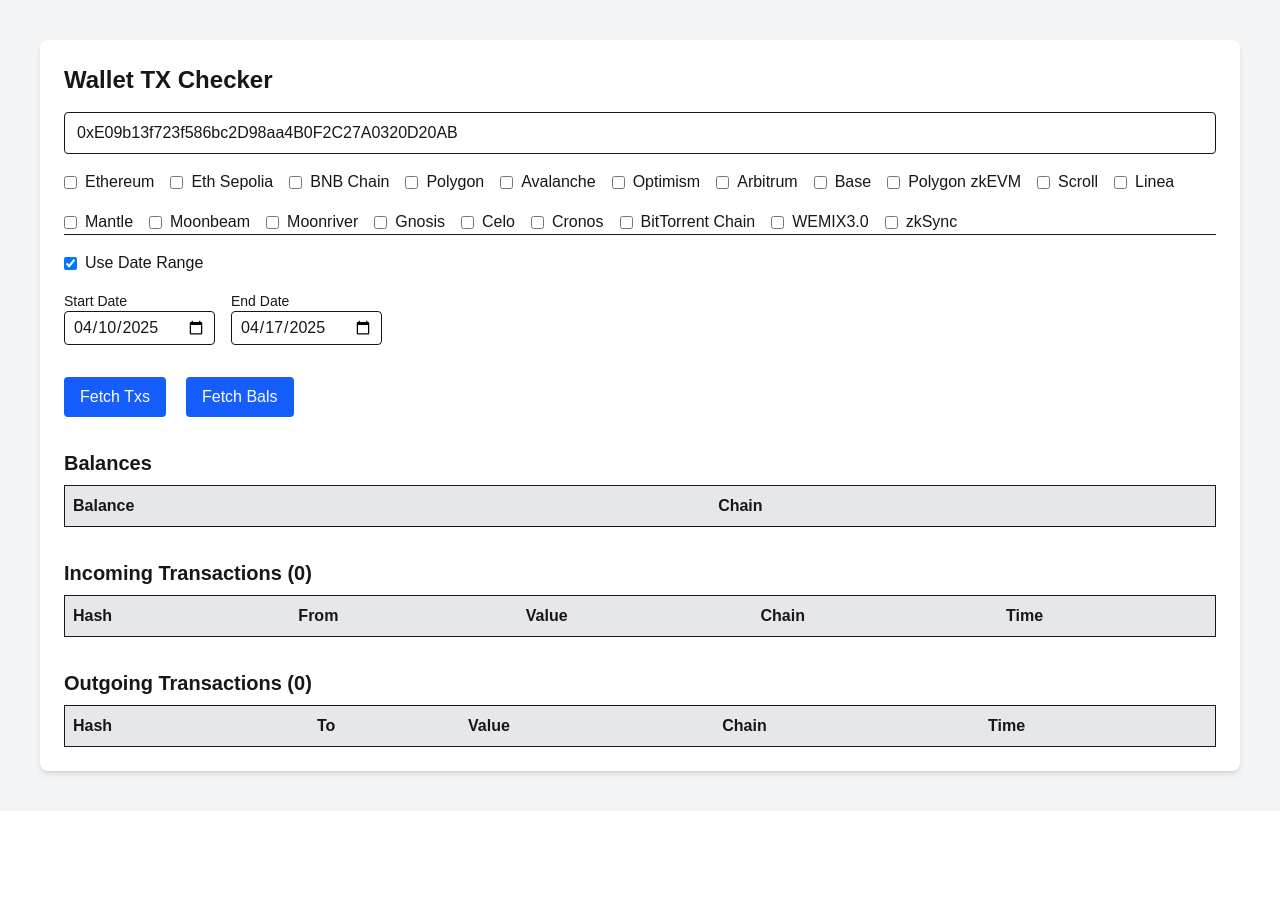
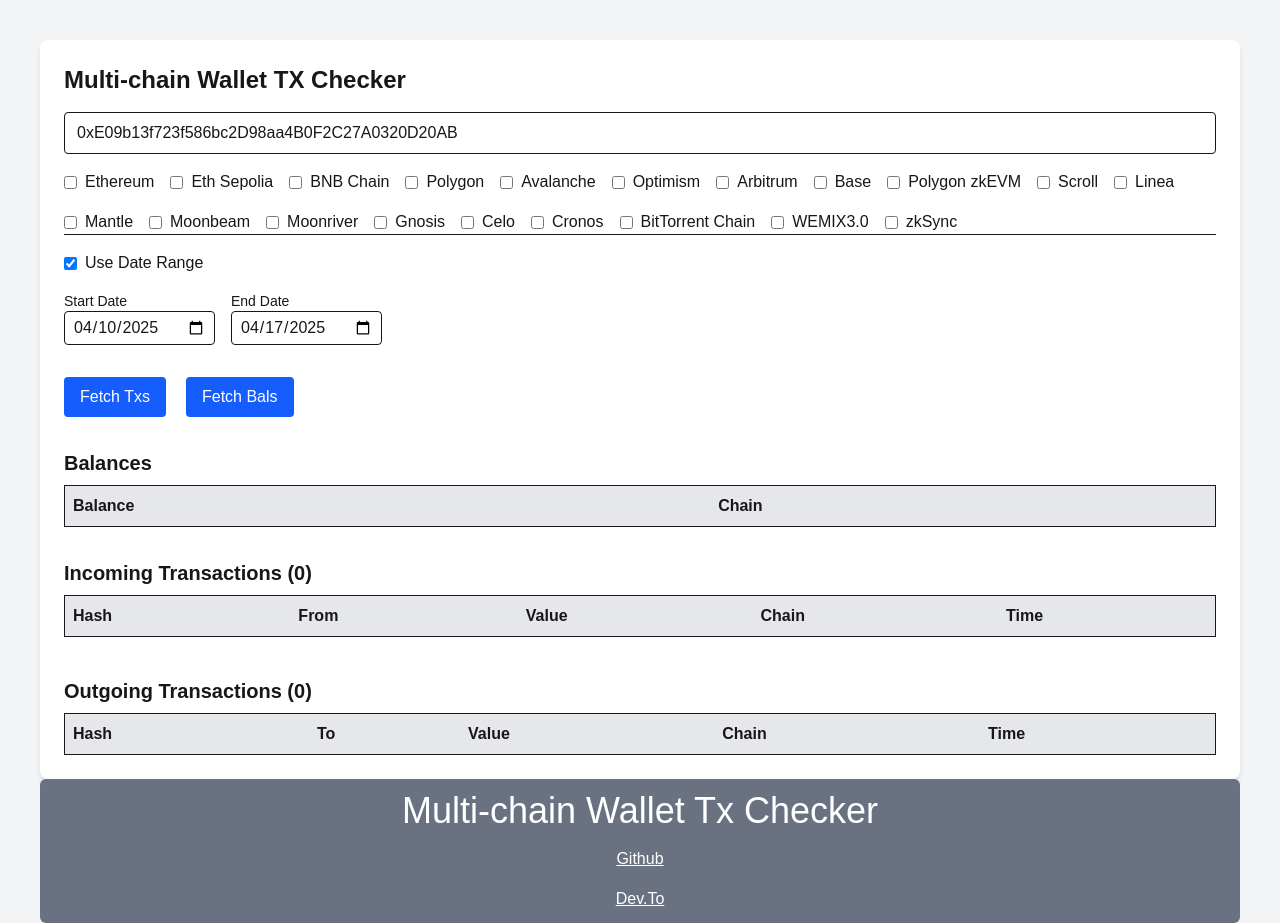
Before and after one commit to AbdulrazaqAS/multichain-wallet-tx-checker, a Next.js app: page / in a window 1280 px wide. Before the commit the page ends 811 px from the top, so only its background shows below. Built offline with nearby package versions, Linux system fonts and the light colour scheme.

Commit message:
ui updates, added footer

```diff
--- a/src/components/ChainSelector.jsx
+++ b/src/components/ChainSelector.jsx
@@ -21,7 +21,7 @@ export default function ChainSelector({ selectedChains, onSelectedChainsChange }
           </label>
         ))}
       </div>
-      {selectedChains.length > 5 && <p className="text-orange-500">Please select fewer chains to avoid reaching max API capacity</p>}
+      {selectedChains.length > 5 && <p className="text-orange-500">If fetching txs, please select fewer chains to avoid reaching max API capacity.</p>}
     </div>
   );
 }
--- a/src/components/DateRangeToggle.jsx
+++ b/src/components/DateRangeToggle.jsx
@@ -67,7 +67,7 @@ export default function DateRangeToggle({ onChange }) {
           </div>
         </div>
       )}
-      {!enabled && <p className="text-orange-500">Please select date range to avoid reaching max API capacity</p>}
+      {!enabled && <p className="text-orange-500">If fetching txs, please add date range to avoid reaching max API capacity</p>}
     </div>
   );
 }
--- /dev/null
+++ b/src/components/Footer.jsx
@@ -0,0 +1,14 @@
+const GITHUB_REPO_URL = "https://github.com/AbdulrazaqAS/multichain-wallet-tx-checker.git";
+const DEVTO_URL = "https://dev.to/abdulrazaqas";
+
+export default function Footer(){
+    return (
+        <footer className="h-max bg-gray-500 rounded-md py-3 text-white">
+            <ul className="flex flex-col flex-wrap gap-y-4 items-center">
+                <li className="text-4xl">Multi-chain Wallet Tx Checker</li>
+                <li><a href={GITHUB_REPO_URL} target='_blank' rel="noreferrer noopener" className="underline">Github</a></li>
+                <li><a href={DEVTO_URL} target='_blank' rel="noreferrer noopener" className="underline">Dev.To</a></li>
+            </ul>
+        </footer>
+    )
+}
--- a/src/pages/api/fetchBalances.js
+++ b/src/pages/api/fetchBalances.js
@@ -35,13 +35,10 @@ export default async function handler(req, res) {
       console.error(`Error on chain ${chain}:`, error.message);
       results.push("-1");
     }
-    console.log("Chain index:", i, (i + 1) % 5 === 0);
+
     // Delay after every 5 requests (max api calls/sec in etherscan for free tier)
     if ((+i + 1) % 5 === 0) {
-      const start = Date.now();
-      await wait(1050);
-      const end = Date.now();
-      console.log("Waited for ", (end-start)/1000, "s while fetching balances");
+      await wait(1010);
     }
   }
 
--- a/src/pages/api/fetchTransactions.js
+++ b/src/pages/api/fetchTransactions.js
@@ -41,7 +41,7 @@ export default async function handler(req, res) {
       }
       // Delay after every 5 requests (max api calls/sec in etherscan for free tier)
       if ((+i + 1) % 5 === 0) {
-        await wait(1050);
+        await wait(1010);
       }
     }
 
--- a/src/pages/api/getBlockNumberByTimestamp.js
+++ b/src/pages/api/getBlockNumberByTimestamp.js
@@ -34,7 +34,7 @@ export default async function handler(req, res) {
 
       // Delay after every 5 requests (max api calls/sec in etherscan for free tier)
       if ((+i + 1) % 5 === 0) {
-        await wait(1050);
+        await wait(1010);
       }
     }
 
--- a/src/pages/index.js
+++ b/src/pages/index.js
@@ -4,6 +4,7 @@ import { CHAINS } from "@/utils/chainMap";
 import ChainSelector from "@/components/ChainSelector";
 import DateRangeToggle from "@/components/DateRangeToggle";
 import ErrorMessage from "@/components/ErrorMessage";
+import Footer from "@/components/Footer";
 
 function getExplorerLink(chainId, hash) {
   const chain = CHAINS.find(c => c.id === parseInt(chainId));
@@ -175,7 +176,7 @@ export default function Home() {
     try {
       if (address.length !== 42) throw InvalidWalletAddressError;
       if (selectedChains.length === 0) throw NoChainSelectedError;
-        console.log("Dates", dateRange);
+
       setErrorMsg("");  // clear prev error
       setIsFetchingBals(true);
 
@@ -190,10 +191,10 @@ export default function Home() {
   }
 
   return (
-    <main className="min-h-screen bg-gray-100 p-10">
+    <main className="min-h-screen bg-gray-100 p-10 pb-0">
       <div className="max-w-max mx-auto bg-white rounded-lg shadow-md p-6">
         {errorMsg && <ErrorMessage message={errorMsg} onDismiss={() => {setErrorMsg("")}} />}
-        <h1 className="text-2xl font-bold mb-4">Wallet TX Checker</h1>
+        <h1 className="text-2xl font-bold mb-4">Multi-chain Wallet TX Checker</h1>
 
         <input
           placeholder="0x......"
@@ -209,14 +210,14 @@ export default function Home() {
         <div className="flex flex-wrap gap-5">
           <button
             onClick={fetchTxs}
-            disabled={isFetchingTxs}
+            disabled={isFetchingTxs || isFetchingBals}
             className="mt-4 bg-blue-600 text-white px-4 py-2 rounded hover:bg-blue-700 disabled:bg-gray-400 disabled:cursor-not-allowed"
           >
             {isFetchingTxs ? "Fetching..." : "Fetch Txs"}
           </button>
           <button
             onClick={fetchBals}
-            disabled={isFetchingBals}
+            disabled={isFetchingBals || isFetchingTxs}
             className="mt-4 bg-blue-600 text-white px-4 py-2 rounded hover:bg-blue-700 disabled:bg-gray-400 disabled:cursor-not-allowed"
           >
             {isFetchingBals ? "Fetching..." : "Fetch Bals"}
@@ -244,7 +245,8 @@ export default function Home() {
             </tbody>
           </table>
           <h2 className="text-xl font-semibold mb-2">Incoming Transactions ({incoming.length})</h2>
-          <table className="w-full text-left border mb-8">
+          <div className="max-h-140 overflow-auto">
+            <table className="w-full text-left border mb-2">
               <thead className="bg-gray-200">
                 <tr>
                   <th className="p-2">Hash</th>
@@ -266,8 +268,10 @@ export default function Home() {
                 ))}
               </tbody>
             </table>
+          </div>
 
-          <h2 className="text-xl font-semibold mb-2">Outgoing Transactions ({outgoing.length})</h2>
+          <h2 className="text-xl font-semibold mb-2 mt-8">Outgoing Transactions ({outgoing.length})</h2>
+          <div className="max-h-140 overflow-auto">
             <table className="w-full text-left border">
               <thead className="bg-gray-200">
                 <tr>
@@ -292,6 +296,8 @@ export default function Home() {
             </table>
           </div>
         </div>
+      </div>
+      <Footer />
     </main>
   );
 }
```
Lines whose indentation alone changed are shown as unchanged.
